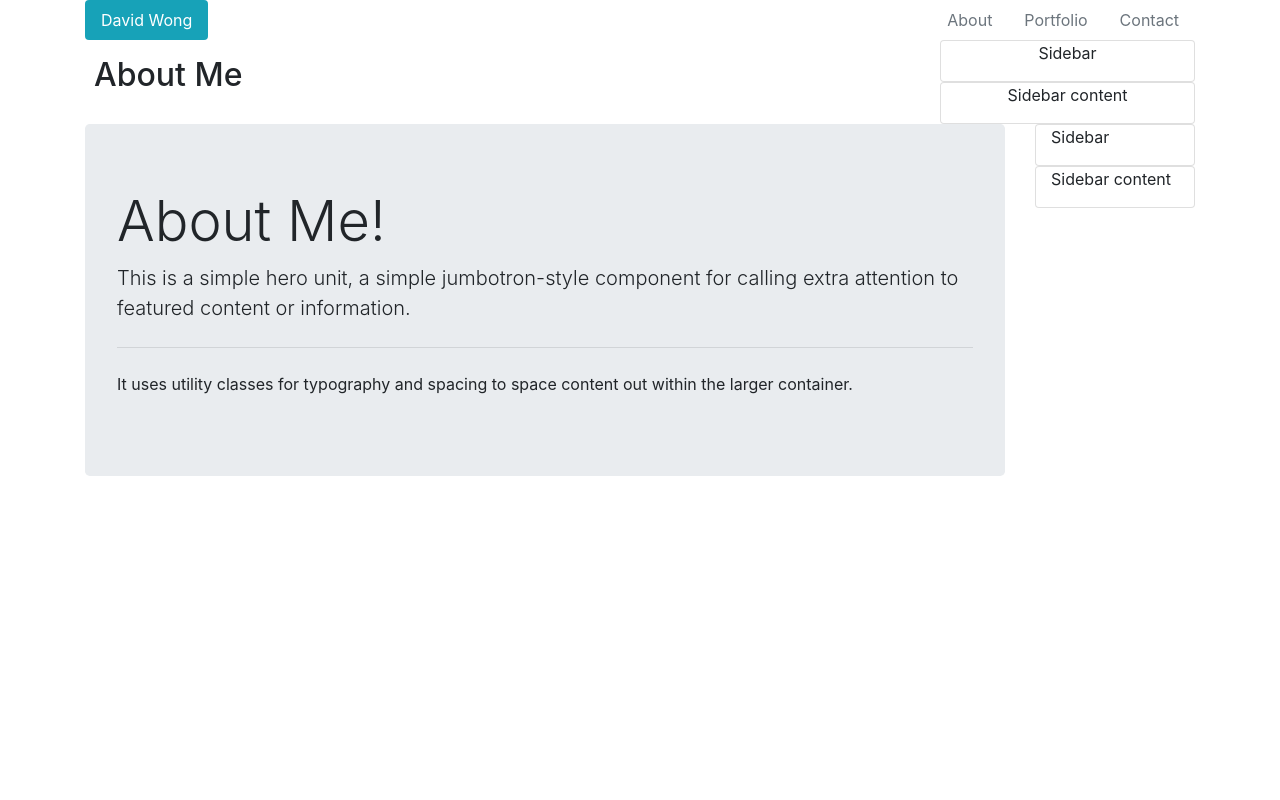
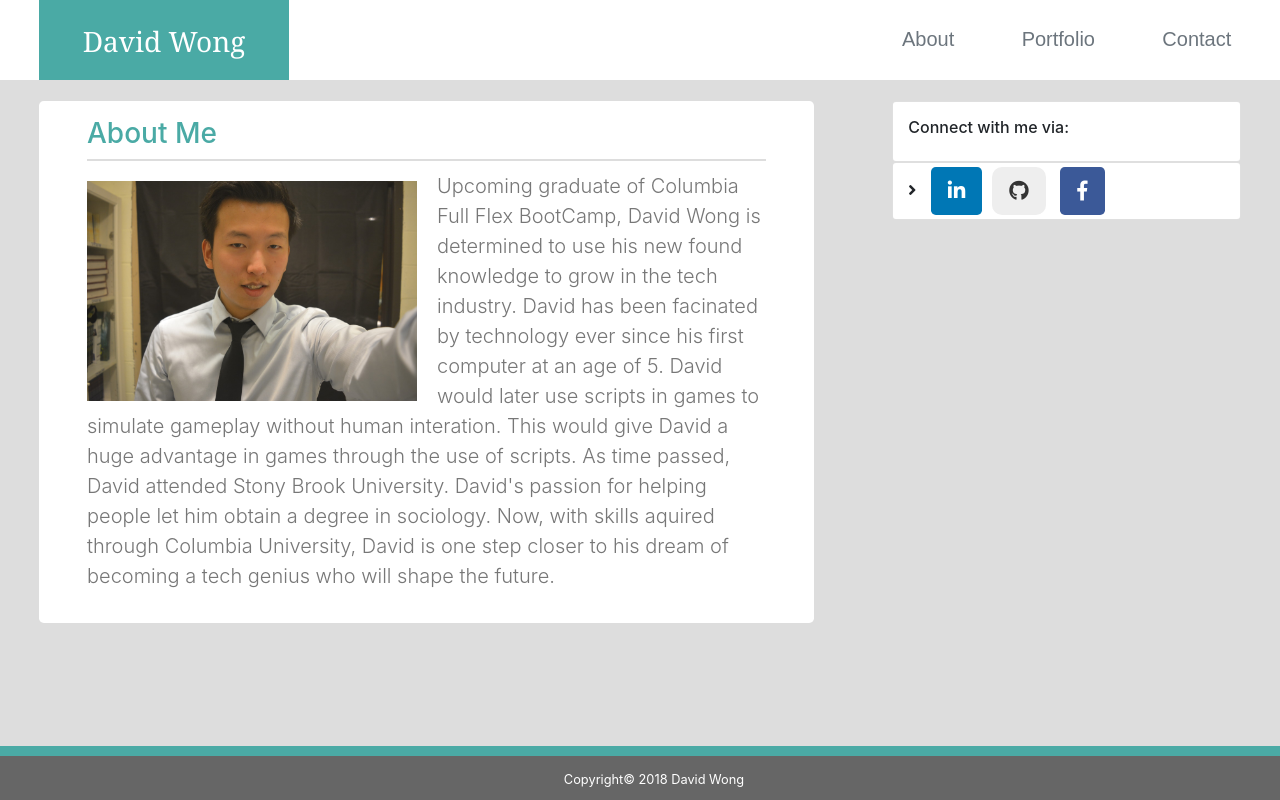
Before and after one commit to DavidWProject/Bootstrap-Portfolio, a plain HTML site: page index.html in a window 1280 px wide. Drawn offline with nearby package versions, Linux system fonts and the light colour scheme.

Commit message:
minor changes

```diff
--- /dev/null
+++ b/assets/css/style.css
@@ -0,0 +1,131 @@
+.row1 {
+    background-color: #ffffff;
+    font-family: 'Arial', 'Helvetica Neue', Helvetica, sans-serif;
+}
+
+.row2 {
+    background-color: #dddddd;
+}
+
+.row3 {
+    background-color: #dddddd;
+}
+
+.row7 {
+    margin-top: 30px;
+}
+
+.container {
+    background-color: #dddddd;
+}
+
+.nav-item {
+    font-size: 20px;
+}
+
+.bg-info{
+    font-size: 28px;
+    font-family: 'Georgia', Times, Times New Roman, serif;
+    background-color: #4aaaa5 !important;
+    width: 250px;
+    height: 80px;
+    margin-left: 24px;
+    padding-top: 20px;
+    text-align: center;
+}
+
+.profileimg {
+    float:left;
+    max-width: 350px;
+    max-height: 350px;
+    padding: 10px 20px 0px 0px;
+}
+
+.mice-invaders {
+    width: 100%;
+    height: 100%;
+}
+
+.rpg-game {
+    width: 100%;
+    height: 100%;
+}
+
+.trival-games {
+    width: 100%;
+    height: 100%;
+}
+
+.info-widget {
+    width: 100%;
+    height: 100%;
+}
+
+p {
+    border-top: 2px solid #dddddd;
+    font-size: 16px;
+    padding-top: 10px;
+}
+
+.jumbotron {
+    background-color: #ffffff;
+    color: #777777;
+}
+
+.jumbotron h3 {
+    color: #4aaaa5;
+}
+
+html {
+    height: 100%;
+    background-color: #dddddd;
+}
+
+a:visited {
+    text-decoration: none;
+}
+
+.btn-facebook {
+    background-color: #3B5998;
+    color: white;
+    margin-right: 10px;
+}
+
+.btn-linkedin {
+    background-color: #0077B5;
+    color: white;
+    margin-right: 10px;
+    margin-left: 10px;
+}
+
+.btn-github {
+    color: #333;
+    margin-right: 10px;
+    border-radius: 10px;
+    background-color: #eeeeee;
+}
+
+.footer {
+    position: fixed;
+    text-align: center;
+    width: 110%;
+    padding-top: 10px;
+    padding-bottom: 10px;
+    background-color: #666666;
+    border-top: 10px solid #4aaaa5;
+    left: 0;
+    bottom: 0;
+    color: white;
+    margin-left: -50px;
+}
+
+@media screen and (max-width: 743px) {
+    .bg-info {
+        width: 1000px !important;
+        margin-left: -20px;
+    }
+
+    .row3 {
+        margin-bottom: 100px;
+    }
+}
--- a/assets/style.css
+++ /dev/null
@@ -1,71 +0,0 @@
-body {
-    margin: auto;
-    font-family: Arial, Helvetica, sans-serif;
-}
-
-nav {
-    width: 960px;
-    margin: auto;
-    font-family: 'Arial', 'Helvetica Neue', Helvetica, sans-serif;
-    background-color: #ffffff;
-    font-size: 24px;
-    text-decoration: none;
-}
-
-.navbar-brand {
-    background-color: #4aaaa5;
-    color: white;
-    padding: 13px;
-    margin-top: -20px;
-    margin-bottom: -20px;
-    margin-left: -16px;
-}
-
-#navbarNav {
-    padding-left: 600px;
-    color: #777777 /* I can't change the color */
-    font-size: 16px;
-    font-family: 'Georgia', Times, Times New Roman, serif;
-    text-decoration: none;
-}
-
-.bio-content div{
-    background-color: #dddddd;
-    width: 100%;
-    min-height: 100%;
-}
-
-#container {
-    background-color: #ffffff;
-    width: 960px;
-    margin: auto;
-    height: 800px;
-    color: #777777;
-    padding: 25px;
-}
-
-.profile a {
-    border-bottom: 3px solid black;
-    padding: 0px 20px 0px 20px;
-}
-
-.profileimg {
-    float:left;
-    max-width: 350px;
-    max-height: 350px;
-    padding: 0px 20px 0px 20px;
-}
-
-p {
-    border-top: 4px solid #dddddd;
-    padding-top: 10px;
-    text-indent: 30px;
-}
-
-html {
-    height: 100%;
-}
-
-a:visited {
-    text-decoration: none;
-}
--- a/index.html
+++ b/index.html
@@ -3,83 +3,86 @@
 
 <head>
 
-  <meta charset="UTF-8">
-  <link rel="stylesheet" href="https://stackpath.bootstrapcdn.com/bootstrap/4.1.1/css/bootstrap.min.css" integrity="sha384-WskhaSGFgHYWDcbwN70/dfYBj47jz9qbsMId/iRN3ewGhXQFZCSftd1LZCfmhktB" crossorigin="anonymous">
+    <meta charset="UTF-8">
+    <meta name="viewport" content="width=device-width, initial-scale=1.0">
+    <meta http-equiv="X-UA-Compatible" content="ie=edge">
+
+    <link rel="stylesheet" href="https://stackpath.bootstrapcdn.com/bootstrap/4.1.1/css/bootstrap.min.css" integrity="sha384-WskhaSGFgHYWDcbwN70/dfYBj47jz9qbsMId/iRN3ewGhXQFZCSftd1LZCfmhktB" crossorigin="anonymous">
+    <link rel="stylesheet" href="https://use.fontawesome.com/releases/v5.1.0/css/all.css" integrity="sha384-lKuwvrZot6UHsBSfcMvOkWwlCMgc0TaWr+30HWe3a4ltaBwTZhyTEggF5tJv8tbt" crossorigin="anonymous">
+    <link rel="stylesheet" type="text/css" href="assets/css/style.css">
 
     <title>David Wong's Portfolio Page</title>
+
 </head>
 
 <body>
 
-    <div class="container">
-        <div class="row">
-            <div class="col-lg-4">
+    <div class="container-fluid">
+        <div class="row row1">
+            <div class="col-lg-8 justify-content-between">
                 <div class="nav nav-pills">
-                    <a class="nav-link active bg-info" href="#">David Wong</a>
+                    <a class="bg-info text-white d-flex justify-content-around white-space: nowrap" href="#">David Wong</a>
                 </div>
             </div>
-            <div class="col-lg-8">
-                <ul class="nav justify-content-end">
-                    <li class="nav-item">
+
+            <div class="col-lg-4 justify-content-center">
+                <ul class="nav d-flex justify-content-around">
+                    <li class="nav-item mt-3">
                         <a class="nav-link disabled" href="#">About</a>
                     </li>
-                    <li class="nav-item s">
-                        <a class="nav-link disabled" href="#">Portfolio</a>
+                    <li class="nav-item mt-3">
+                        <a class="nav-link disabled" href="portfolio.html">Portfolio</a>
                     </li>
-                    <li class="nav-item ">
-                        <a class="nav-link disabled" href="http:www.google.com">Contact</a>
+                    <li class="nav-item mt-3">
+                        <a class="nav-link disabled" href="contact.html">Contact</a>
                     </li>
                 </ul>
             </div>
+
         </div>
 
-        <div class="row">
-            <div class="col-lg-9 mt-3 px-4">
-                <h2>About Me</h2>
+        <div class="row row2">
+            <div class="col-lg-12 mt-3 px-4">
             </div>
-            <div class="col-lg-3 text-center">
-                <div class="row card m-auto">
-                    <div class="col-sm-12">
-                        <p>Sidebar</p>
+        </div>
+
+        <div class="row row3">
+            <div class="col-lg-8">
+                <div class="jumbotron ml-4 mr-4 mt-1 mb-10 pt-3 pb-3 pl-5 pr-5">
+                    <h3>About Me</h3>
+
+                    <p class="lead">
+                        <img src="assets/images/profile-img.png" alt="David Wong" class="profileimg">Upcoming graduate of Columbia Full Flex BootCamp, David Wong is determined to use his new found knowledge to grow in the tech industry. David has been facinated by technology ever since his first computer at an age of 5. David would later use scripts in games to simulate gameplay without human interation. This would give David a huge advantage in games through the use of scripts. As time passed, David attended Stony Brook University. David's passion for helping people let him obtain a degree in sociology. Now, with skills aquired through Columbia University, David is one step closer to his dream of becoming a tech genius who will shape the future.
+                    </p>
+                </div>
+            </div>
+            <div class="col-lg-4 mb-10">
+                <div class="row card ml-4 mr-4 mt-1">
+                    <div class="col-sm-12 mt-3 mb-3">
+                        <h6>Connect with me via:</h6>
                     </div>
                 </div>
-                <div class="row card m-auto">
+                <div class="row card ml-4 mr-4 pt-1 pb-1">
                     <div class="col-sm-12">
-                        <p>Sidebar content</p>
+                        <i class="fas fa-angle-right"></i>
+                        <a href="https://www.linkedin.com/in/davidwongprofile" title="linkedin" class="btn btn-linkedin btn-lg"><i class="fab fa-linkedin-in"></i>
+                        <a href="http://www.github.com/DavidWProject" title="Github" class="btn btn-github btn-lg"><i class="fab fa-github"></i></a>
+                        <a href="https://www.facebook.com/DavidWong123" title="Facebook" class="btn btn-facebook btn-lg"><i class="fab fa-facebook-f"></i></a>
                     </div>
                 </div>
             </div>
         </div>
 
-        <div class="row">
-            <div class="col-lg-10">
-                <div class="jumbotron">
-                    <h1 class="display-4">About Me!</h1>
-                    <p class="lead">This is a simple hero unit, a simple jumbotron-style component for calling extra attention to featured content or information.</p>
-                    <hr class="my-4">
-                    <p>It uses utility classes for typography and spacing to space content out within the larger container.</p>
-                  </div>
-            </div>
-            <div class="col-lg-2">
-                <div class="row card m-auto">
-                    <div class="col-sm-12">
-                        <p>Sidebar</p>
-                    </div>
-                </div>
-                <div class="row card m-auto">
-                    <div class="col-sm-12">
-                        <p>Sidebar content</p>
-                    </div>
+        <div class="footer">
+            <div class="row row4">
+                <div class="col-sm-12">
+                    <small>Copyright&copy; 2018 David Wong</small>
                 </div>
             </div>
         </div>
 
     </div>
 
-
-
-
-
 </body>
 
 </html>
```
Also changed, not shown: portfolio.html (+104 -0 lines), assets/images/mice-invaders.jpg (added), assets/images/technics-q-c-640-480-1.jpg (added), assets/images/technics-q-c-640-480-2.jpg (added), assets/images/technics-q-c-640-480-5.jpg (added), assets/images/technics-q-c-640-480-7.jpg (added), assets/images/technics-q-c-640-480-9.jpg (added).
